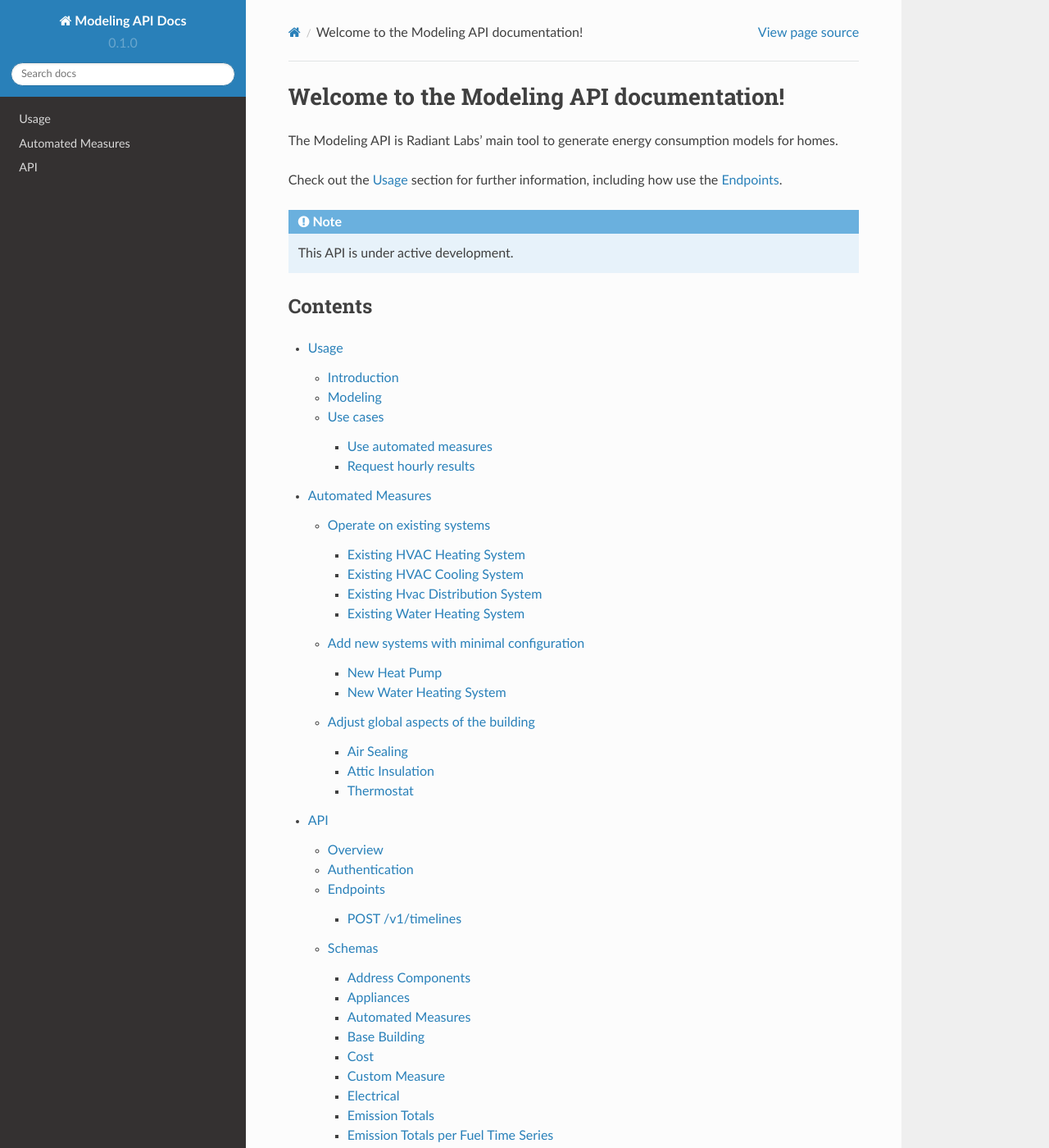
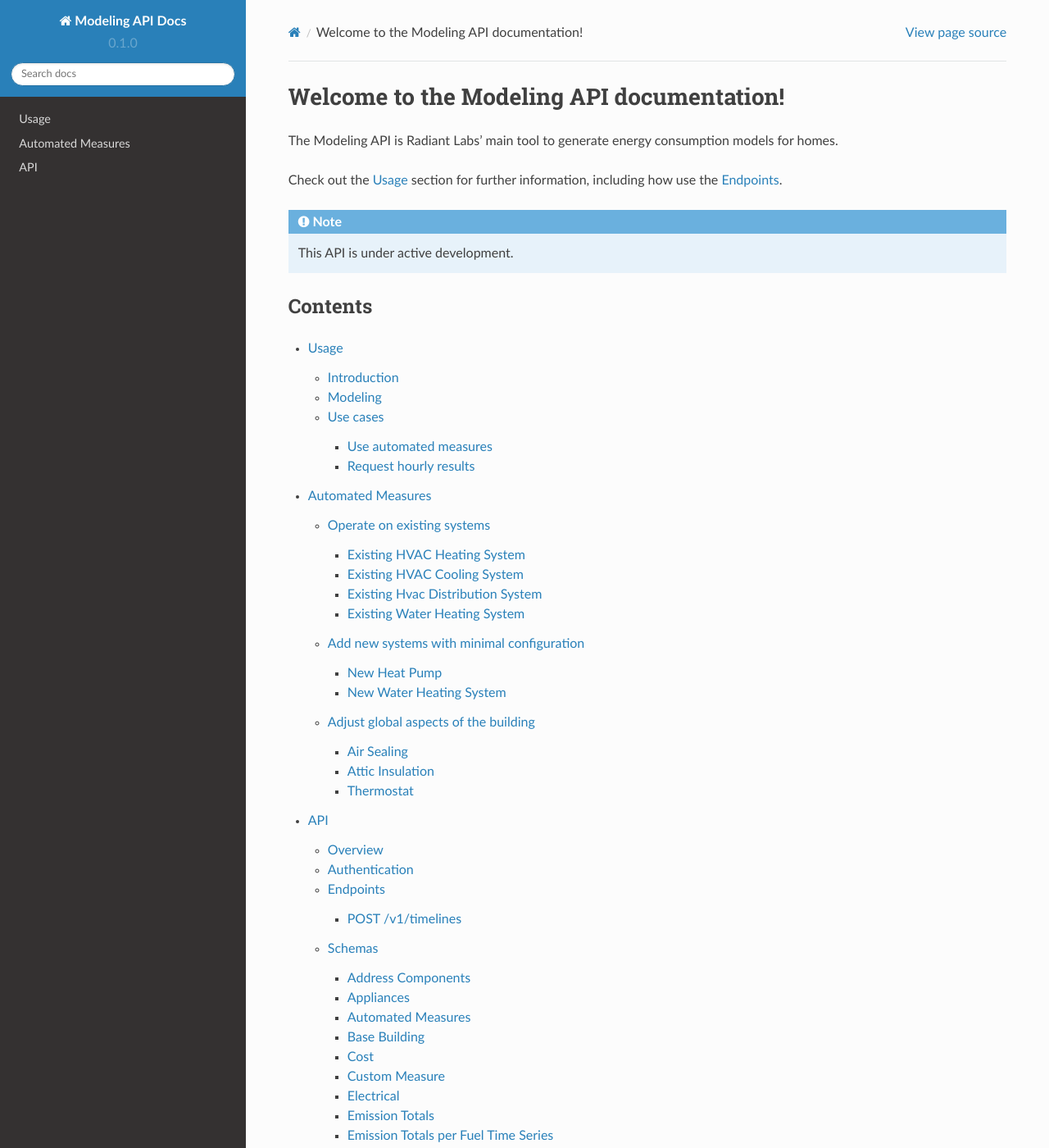
Before and after one commit to RadiantLabs/modeling-api-docs, a Sphinx documentation site: the page built from docs/source/index.rst, in a window 1280 px wide and 1400 px high. Shown: the whole window at 82% size. Built offline with Sphinx 7.4.7 and the Read the Docs theme 2.0.0, drawn with Linux system fonts in a browser that asks for light colours.

Commit message:
Force RTD to use a wider page layout

```diff
--- a/docs/source/conf.py
+++ b/docs/source/conf.py
@@ -31,5 +31,16 @@ templates_path = ['_templates']
 
 html_theme = 'sphinx_rtd_theme'
 
+# Add any paths that contain custom static files (such as style sheets) here,
+# relative to this directory. They are copied after the builtin static files,
+# so a file named "default.css" will overwrite the builtin "default.css".
+html_static_path = ['static/']
+
+def setup(app):
+    try:
+        app.add_css_file("stylesheet.css")
+    except:
+        app.add_stylesheet("stylesheet.css")
+
 # -- Options for EPUB output
 epub_show_urls = 'footnote'
--- /dev/null
+++ b/docs/source/static/stylesheet.css
@@ -0,0 +1,3 @@
+.wy-nav-content {
+    max-width: 1200px;
+}
```
